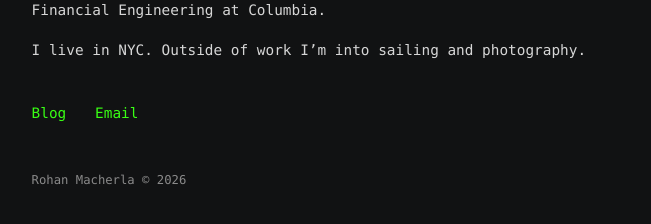
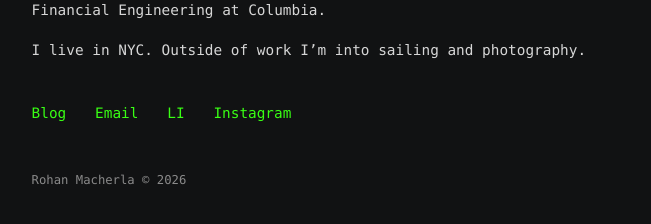
Before and after one commit to rhnmac/personal-site, a Jekyll site: the page built from index.md, in a window 1280 px wide. Shown: the part 292-516 px from the top of the page, without its empty margins (306-957 px from the left). Built offline with Jekyll 4.4.1, drawn with Linux system fonts in a browser that asks for light colours.

Commit message:
Update index.md

```diff
--- a/index.md
+++ b/index.md
@@ -20,4 +20,6 @@ I live in NYC. Outside of work I'm into sailing and photography.
 <nav class="links">
   <a href="/blog/">Blog</a>
   <a href="mailto:rhnmac@gmail.com">Email</a>
+  <a href="https://www.linkedin.com/in/rohanmacherla">LI</a>
+  <a href="https://www.instagram.com/rhnmac">Instagram</a>
 </nav>
```
